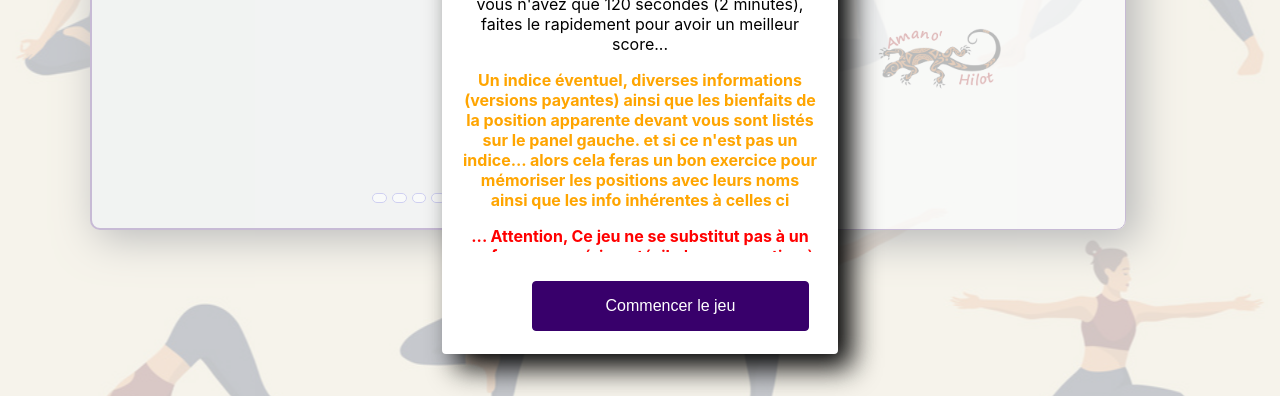
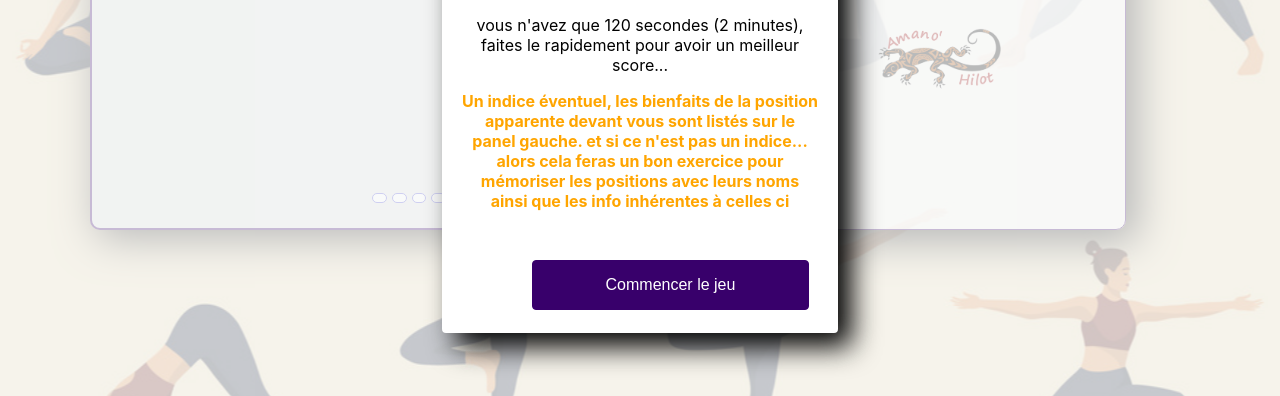
Before and after one commit to rodolphe37/asanas-guess-game-free-version, a React (Create React App) app: page / in a window 1280 px wide. Shown: the part 356-752 px from the top of the page. Built offline with nearby package versions, Linux system fonts and the light colour scheme; no server answers.

Commit message:
modify modal page

```diff
--- a/src/Timer/Modal.js
+++ b/src/Timer/Modal.js
@@ -66,11 +66,11 @@ const Modal = ({ gameState, startGame, resetGame, count ,victory, score, }) => {
                 vous n'avez que 120 secondes (2 minutes),
                 faites le rapidement pour avoir un meilleur score...
                 <p className="orange">
-                  Un indice éventuel, diverses informations (versions payantes) ainsi que les bienfaits de la position apparente devant vous sont listés sur le panel gauche. et si ce n'est pas un indice... alors cela feras un bon exercice pour mémoriser les positions avec leurs noms ainsi que les info inhérentes à celles ci
+                  Un indice éventuel, les bienfaits de la position apparente devant vous sont listés sur le panel gauche. et si ce n'est pas un indice... alors cela feras un bon exercice pour mémoriser les positions avec leurs noms ainsi que les info inhérentes à celles ci
                 </p>
-                <p className="red">
+               {/* <p className="red">
                   ... Attention, Ce jeu ne se substitut pas à un professeur expérimenté, il n'a pas vocation à ça. Ce jeu est fait pour compléter votre apprentissage par le biais de jeux sur la mémoire... Toute pratique du Yoga se fait avec un avis médical positif de son médecin.
-                </p>
+        </p>*/}
               </div>
             </div>
           : <div className="polaroid">
```
